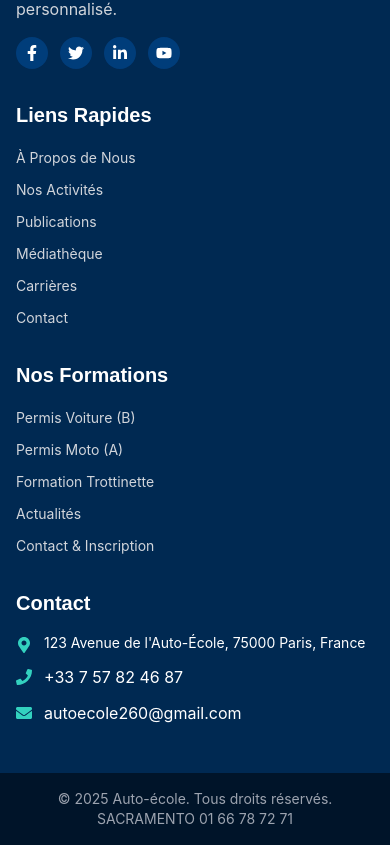
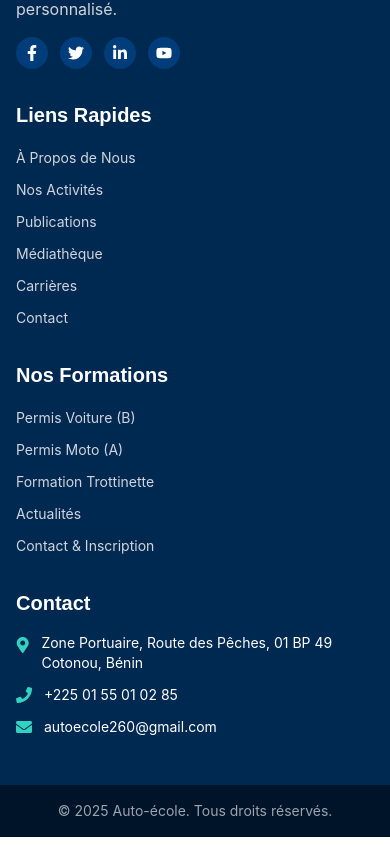
Before and after one commit to Apero48/AuteEcole, a Next.js app in the folder frontend/: page / in a window 390 px wide. Shown: the part 9057-9902 px from the top of the page. Built offline with nearby package versions, Linux system fonts and the light colour scheme.

Commit message:
Suppression du numéro de téléphone SACRAMENTO du pied de page

```diff
--- a/frontend/src/components/layout/Footer.js
+++ b/frontend/src/components/layout/Footer.js
@@ -53,15 +53,15 @@ const Footer = () => {
             <ul className="space-y-3">
               <li className="flex items-start">
                 <FaMapMarkerAlt className="mt-1 mr-3 text-secondary-400" />
-                <span className="text-sm">123 Avenue de l'Auto-École, 75000 Paris, France</span>
+                <span className="text-sm">Zone Portuaire, Route des Pêches, 01 BP 49 Cotonou, Bénin</span>
               </li>
               <li className="flex items-center">
                 <FaPhone className="mr-3 text-secondary-400" />
-                <a href="tel:+33757824687" className="hover:text-secondary-300 transition-colors">+33 7 57 82 46 87</a>
+                <span className="text-sm">+225 01 55 01 02 85</span>
               </li>
               <li className="flex items-center">
                 <FaEnvelope className="mr-3 text-secondary-400" />
-                <a href="mailto:autoecole260@gmail.com" className="hover:text-secondary-300 transition-colors">autoecole260@gmail.com</a>
+                <span className="text-sm">autoecole260@gmail.com</span>
               </li>
             </ul>
           </div>
@@ -71,7 +71,7 @@ const Footer = () => {
       {/* Copyright */}
       <div className="bg-primary-900 py-4">
         <div className="container mx-auto px-4 text-center text-sm text-gray-400">
-          <p>© {new Date().getFullYear()} Auto-école. Tous droits réservés. SACRAMENTO 01 66 78 72 71</p>
+          <p>© {new Date().getFullYear()} Auto-école. Tous droits réservés.</p>
         </div>
       </div>
     </footer>
```
